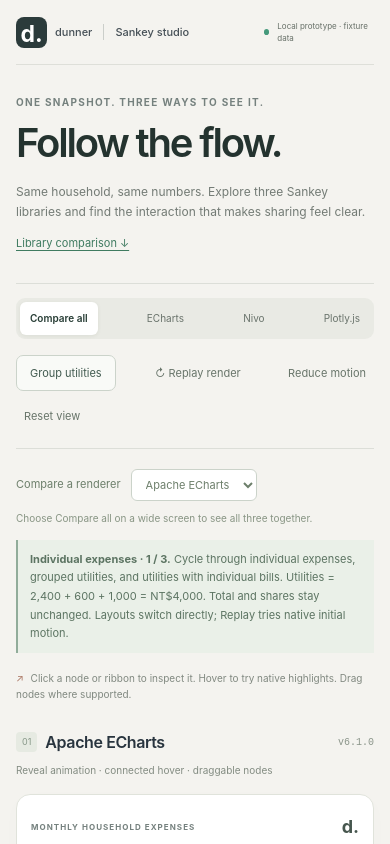
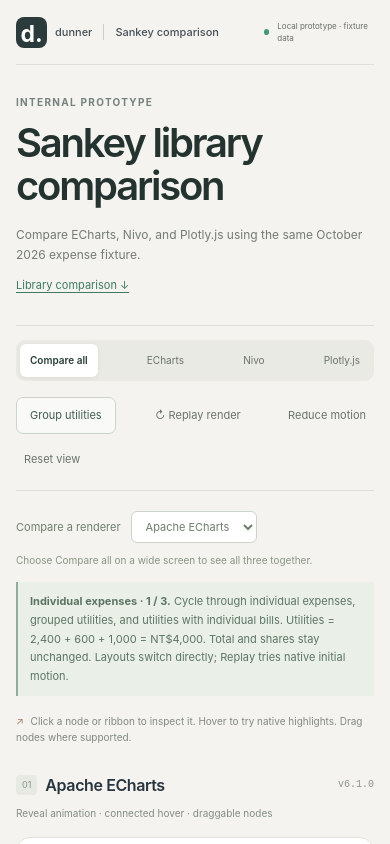
Before and after one commit to pomodorozhong/dunner, a React (Vite) app: page / in a window 390 px wide. Shown: the top 844 px of the page. Built offline with nearby package versions, Linux system fonts and the light colour scheme.

Commit message:
chore(ui): simplify internal prototype headings

```diff
--- a/index.html
+++ b/index.html
@@ -4,7 +4,7 @@
     <meta charset="UTF-8" />
     <meta name="viewport" content="width=device-width, initial-scale=1.0" />
     <meta name="theme-color" content="#f4f3ef" />
-    <title>Dunner · Sankey studio</title>
+    <title>Dunner · Sankey comparison</title>
   </head>
   <body>
     <div id="root"></div>
--- a/src/App.tsx
+++ b/src/App.tsx
@@ -57,12 +57,12 @@
 
   return <div className="app-shell">
     <header className="site-header flex items-center justify-between">
-      <a href="#main" className="brand flex items-center gap-2" aria-label="Dunner Sankey studio"><span className="brand-mark" aria-hidden="true">d.</span> dunner<span className="brand-divider" />Sankey studio</a>
+      <a href="#main" className="brand flex items-center gap-2" aria-label="Dunner Sankey comparison"><span className="brand-mark" aria-hidden="true">d.</span> dunner<span className="brand-divider" />Sankey comparison</a>
       <span className="fixture-pill"><span className="status-dot" />Local prototype · fixture data</span>
     </header>
     <main id="main">
       <section className="hero">
-        <div><p className="eyebrow">ONE SNAPSHOT. THREE WAYS TO SEE IT.</p><h1>Follow the flow.</h1><p className="hero-description">Same household, same numbers. Explore three Sankey libraries<br className="hidden md:block" /> and find the interaction that makes sharing feel clear.</p><a className="matrix-jump" href="#library-comparison-title">Library comparison ↓</a></div>
+        <div><p className="eyebrow">INTERNAL PROTOTYPE</p><h1>Sankey library comparison</h1><p className="hero-description">Compare ECharts, Nivo, and Plotly.js using the same October 2026 expense fixture.</p><a className="matrix-jump" href="#library-comparison-title">Library comparison ↓</a></div>
         <div className="hero-note"><span className="note-number">03</span><span>renderers<br />one shared fixture</span></div>
       </section>
 
@@ -92,7 +92,7 @@
 
       <LibraryComparison />
       <section className="comparison-notes">
-        <div><p className="eyebrow">WHAT TO COMPARE</p><h2>The details make the difference.</h2></div>
+        <div><p className="eyebrow">REVIEW TASKS</p><h2>Comparison tasks</h2></div>
         <ol><li><span>01</span><div><strong>Read the first render</strong><p>Follow one expense to each roommate. Replay and compare the arrival of labels and ribbons.</p></div></li><li><span>02</span><div><strong>Explore, then simplify</strong><p>Hover, click a share, try dragging, and group utilities. Watch what each package preserves.</p></div></li><li><span>03</span><div><strong>Share the result</strong><p>Download each card. Can someone identify their share from the image alone?</p></div></li></ol>
       </section>
     </main>
--- a/src/LibraryComparison.tsx
+++ b/src/LibraryComparison.tsx
@@ -44,7 +44,7 @@
   useEffect(() => { const timer = window.setInterval(() => setNow(Date.now()), 60000); return () => clearInterval(timer) }, [])
   const checked = new Date(stats.fetchedAt).toLocaleString('en-GB', { timeZone: 'UTC', dateStyle: 'medium', timeStyle: 'short' })
   return <section className="library-comparison" aria-labelledby="library-comparison-title">
-    <p className="eyebrow">BEYOND THE CHART</p>
+    <p className="eyebrow">LIBRARY COMPARISON DETAILS</p>
     <h2 id="library-comparison-title">Compare the libraries.</h2>
     <p className="matrix-intro">Repository stats checked {checked} UTC. Stars are for the whole repository; activity is the latest default-branch commit, not the Sankey module’s last change. Relative times use your device clock.</p>
     <p className="matrix-scroll-hint">On small screens, scroll sideways to compare. Keyboard: focus the table and use the arrow keys.</p>
```
Also changed, not shown: 1 other file (tests, documents, lock files or other folders).
